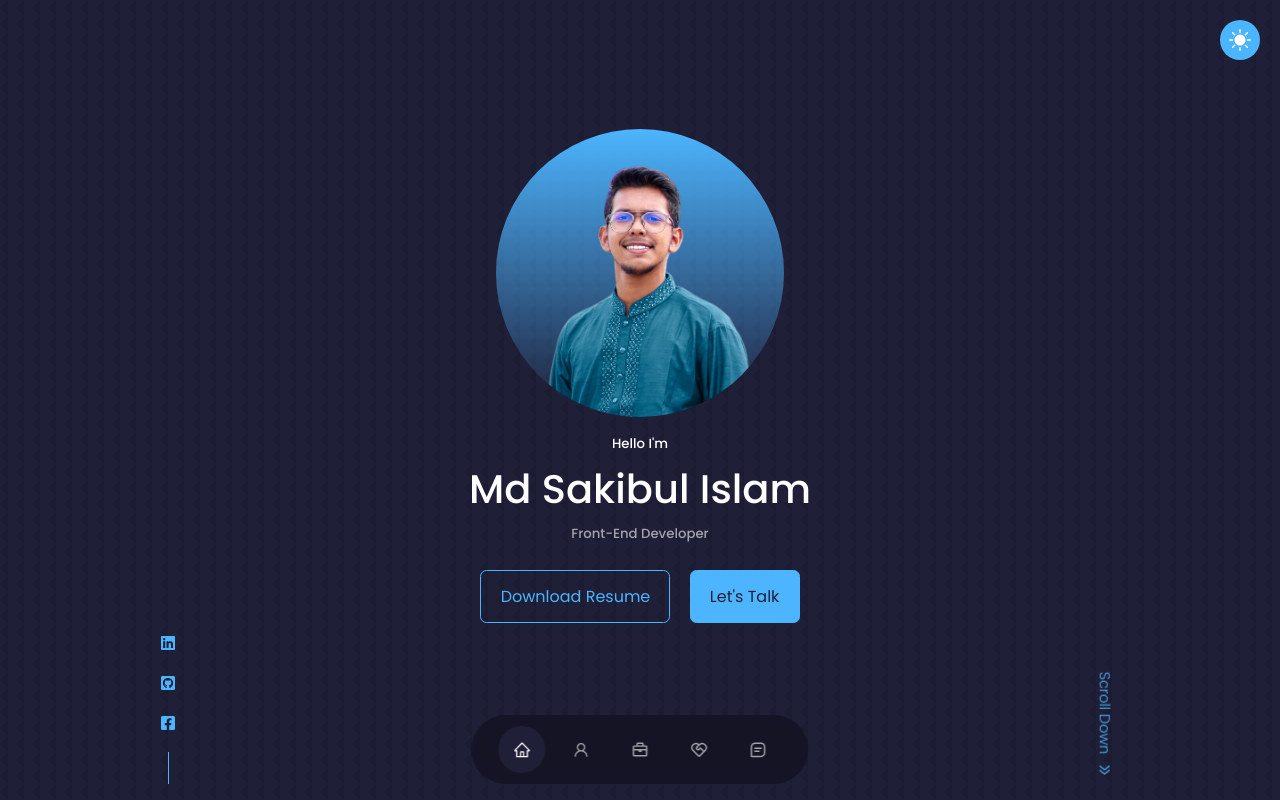
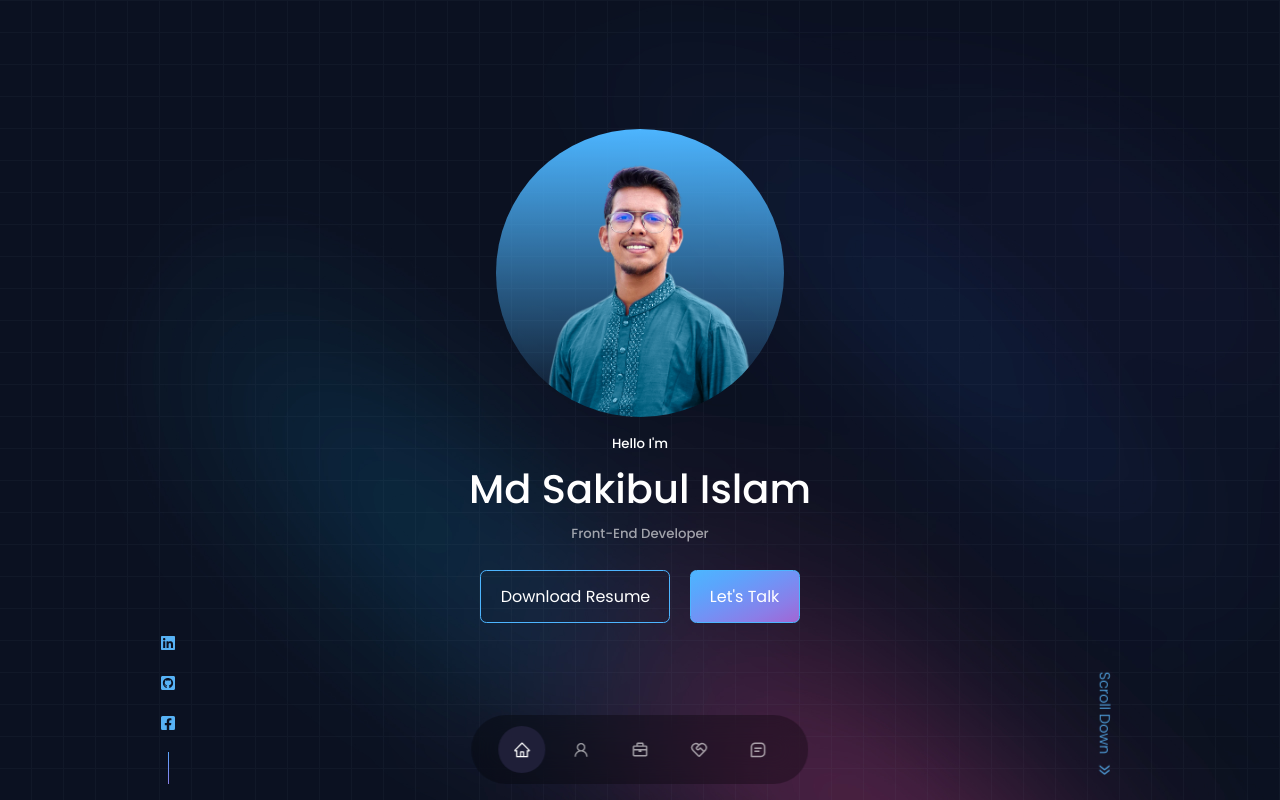
Before and after one commit to sakib-xrz/portfolio, a React (Create React App) app: page / in a window 1280 px wide. Shown: the top 800 px of the page. Built offline with nearby package versions, Linux system fonts and the light colour scheme.

Commit message:
Finally portfolio 2.0 is here

```diff
--- a/src/App.jsx
+++ b/src/App.jsx
@@ -8,10 +8,11 @@ import Portfolio from "./components/Portfolio/Portfolio"
 import Contact from "./components/Contact/Contact";
 import Footer from "./components/Footer/Footer"
 import "animate.css";
+import "./app.css";
 
 const App = () => {
   return (
-    <>
+    <div className='portfolio-body'>
       <Header/>
       <Nav/>
       <About/>
@@ -20,7 +21,7 @@ const App = () => {
       <Services/>
       <Contact/>
       <Footer/>
-    </>
+    </div>
   )
 }
 
--- /dev/null
+++ b/src/app.css
@@ -0,0 +1,3 @@
+.portfolio-body{
+    background-image: url(../src/assets/bg-shape.png);
+}
--- a/src/components/About/About.css
+++ b/src/components/About/About.css
@@ -11,7 +11,7 @@
   background: linear-gradient(
     45deg,
     transparent,
-    var(--color-primary),
+    #4db5ff,
     transparent
   );
   display: grid;
--- a/src/components/Contact/Contact.jsx
+++ b/src/components/Contact/Contact.jsx
@@ -3,47 +3,9 @@ import "./Contact.css";
 import { BiEnvelope } from "react-icons/bi";
 import { RiMessengerLine } from "react-icons/ri";
 import { BsWhatsapp } from "react-icons/bs";
-import { useRef } from "react";
-import emailjs from "emailjs-com";
-import { ToastContainer, toast } from "react-toastify";
 import "react-toastify/dist/ReactToastify.css";
 
 const Contact = () => {
-  const form = useRef();
-
-  const sendEmail = (e) => {
-    e.preventDefault();
-
-    emailjs
-      .sendForm(
-        "service_1gfa8fv",
-        "template_aqhwwdk",
-        form.current,
-        "f9TFw8W6_itZgK2Xq"
-      )
-      .then(
-        (result) => {
-          console.log(result.text);
-        },
-        (error) => {
-          console.log(error.text);
-        }
-      );
-
-    e.target.reset();
-  };
-
-  const notify = () =>
-    toast.success("Message Sent", {
-      position: "top-right",
-      autoClose: 5000,
-      hideProgressBar: false,
-      closeOnClick: true,
-      pauseOnHover: false,
-      draggable: true,
-      progress: undefined,
-    });
-
   return (
     <section id="contact">
       <h5>Get In Touch</h5>
@@ -88,7 +50,7 @@ const Contact = () => {
             </a>
           </article>
         </div>
-        <form ref={form} onSubmit={sendEmail}>
+        <form>
           <input
             type="text"
             name="name"
@@ -102,20 +64,9 @@ const Contact = () => {
             placeholder="Your Message"
             required
           ></textarea>
-          <button onClick={notify} type="submit" className="btn btn-primary">
+          <button type="submit" className="btn btn-primary">
             Send Message
           </button>
-          <ToastContainer
-            position="top-right"
-            autoClose={5000}
-            hideProgressBar={false}
-            newestOnTop={false}
-            closeOnClick
-            rtl={false}
-            pauseOnFocusLoss
-            draggable
-            pauseOnHover={false}
-          />
         </form>
       </div>
     </section>
--- a/src/components/Experience/Experience.css
+++ b/src/components/Experience/Experience.css
@@ -34,7 +34,7 @@
 }
 
 .experience-icons {
-  color: var(--color-primary);
+  color: #57B2F5;
   margin-top: 6px;
 }
 
--- a/src/components/Experience/Experience.jsx
+++ b/src/components/Experience/Experience.jsx
@@ -62,7 +62,7 @@ const Experience = () => {
               <FaReact className="experience-icons" />
               <div>
                 <h4>React</h4>
-                <small className="text-light">Beginner</small>
+                <small className="text-light">Intermediate</small>
               </div>
             </article>
           </div>
--- a/src/components/Footer/Footer.css
+++ b/src/components/Footer/Footer.css
@@ -13,8 +13,7 @@ footer a {
 }
 
 footer a:hover {
-  color: var(--color-primary);
-
+  color: #57B2F5;
   transform: translate 0,0px rotate 0 skewX 0 skewY 0 scaleX 1 scaleY 1;
 }
 
@@ -48,7 +47,7 @@ footer a:hover {
 }
 
 .footer_social a:hover {
-  color: var(--color-primary);
+  color: #57B2F5;
 }
 
 .footer_copyright {
--- a/src/components/Header/Header.css
+++ b/src/components/Header/Header.css
@@ -49,7 +49,7 @@ header {
 /* =============== MY IMAGE ============== .*/
 
 .me {
-  background: linear-gradient(var(--color-primary), transparent);
+  background: linear-gradient(#4db5ff, transparent);
   margin: 0 auto;
   max-width: 18rem;
   height: auto;
--- a/src/components/Header/Header.jsx
+++ b/src/components/Header/Header.jsx
@@ -4,12 +4,10 @@ import "./Header.css";
 import MyImg from "./../../assets/me.png";
 import HeaderSocial from "./HeaderSocial";
 import { AiOutlineDoubleRight } from "react-icons/ai";
-import Switcher from "./Switcher";
 
 const Header = () => {
   return (
     <header id="header">
-      <Switcher></Switcher>
       <div className="container heder-content header_container">
         <div className="animate__animated animate__slideInDown">
           <div className="me">
--- a/src/components/Header/Switcher.jsx
+++ /dev/null
@@ -1,39 +0,0 @@
-import React, { useState } from "react";
-import "./Header.css";
-import { BsFillSunFill } from "react-icons/bs";
-import {BsFillMoonFill} from "react-icons/bs"
-
-const Switcher = () => {
-  const [isDark, setIsDark] = useState(false);
-  const handSwitcher = () => {
-    if (isDark) {
-      document.querySelector("body").classList.add("dark");
-      document.querySelector("body").classList.remove("light");
-      setIsDark(false);
-    } else {
-      document.querySelector("body").classList.add("light");
-      document.querySelector("body").classList.remove("dark");
-      setIsDark(true);
-    }
-  };
-
-  return (
-    <label className={`theme-switcher-label d-flex  ${isDark ? "active" : ""}`}>
-      <input
-        type="checkbox"
-        onClick={handSwitcher}
-        className="theme-switcher"
-      />
-      <div className="switch-handle">
-        <span className="light-text">
-          <BsFillSunFill className="filter_1" />
-        </span>
-        <span className="dark-text">
-          <BsFillMoonFill className="filter_2" aria-hidden="true" />
-        </span>
-      </div>
-    </label>
-  );
-};
-
-export default Switcher;
--- a/src/index.css
+++ b/src/index.css
@@ -12,8 +12,22 @@
 
 :root {
   --color-bg: #1f1f38;
-  --color-bg-variant: #2c2c6c;
-  --color-primary: #4db5ff;
+  --color-bg-variant: linear-gradient(
+    to right bottom,
+    #0b263b,
+    #11243b,
+    #18223a,
+    #1e2039,
+    #231d37
+  );
+  --color-primary: linear-gradient(
+    to right bottom,
+    #4db5ff,
+    #5ba5fc,
+    #7292f5,
+    #8a7ee8,
+    #a166d4
+  );
   --color-primary-variant: rgba(77, 181, 255, 0.4);
   --color-white: #fff;
   --color-light: rgba(255, 255, 255, 0.6);
@@ -34,14 +48,6 @@
   --color-light: rgba(255, 255, 255, 0.6);
 }
 
-.light {
-  --color-bg: #233844;
-  --color-bg-variant: #2a4554;
-  --color-primary: #4db5ff;
-  --color-primary-variant: rgba(77, 181, 255, 0.4);
-  --color-white: #fff;
-}
-
 html {
   scroll-behavior: smooth;
 }
@@ -55,7 +61,9 @@ body {
   background: var(--color-bg);
   color: var(--color-white);
   line-height: 1.7;
-  background-image: url(./../src/assets/bg-texture.png);
+  background-image: url(./../src/assets/bg-img.jpg);
+  background-size: 86.125rem;
+  background-attachment: fixed;
 }
 
 /* ===========General Styles=========== */
@@ -77,8 +85,8 @@ h1 {
   font-size: 2.5rem;
 }
 
-p{
-  font-size: .8rem;
+p {
+  font-size: 0.8rem;
 }
 
 section {
@@ -103,7 +111,7 @@ section > h2 {
 }
 
 a {
-  color: var(--color-primary);
+  color: #57B2F5;
   transition: var(--transition);
 }
 
@@ -114,11 +122,11 @@ a:hover {
 .btn {
   width: max-content;
   display: inline-block;
-  color: var(--color-primary);
+  color: var(--color-white);
   padding: 0.75rem 1.2rem;
   border-radius: 0.4rem;
   cursor: pointer;
-  border: 1px solid var(--color-primary);
+  border: 1px solid #4db5ff;
   transition: var(--transition);
 }
 
@@ -130,7 +138,7 @@ a:hover {
 
 .btn-primary {
   background: var(--color-primary);
-  color: var(--color-bg);
+  transition: var(--transition);
 }
 
 img {
```
Also changed, not shown: src/assets/bg-img.jpg (added), src/assets/bg-shape.png (added).
